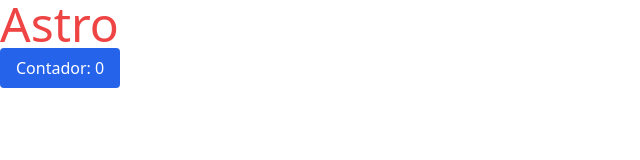
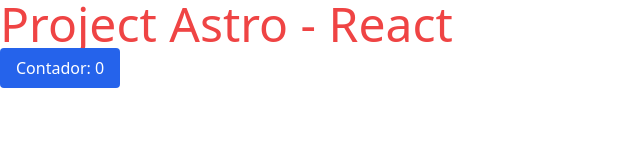
Before and after one commit to FernadoCodeDev/StarIA, an Astro site: page / in a window 1280 px wide. Shown: the whole page, without its empty margins (0-640 px from the left). Built offline with nearby package versions, Linux system fonts and the light colour scheme; Astro itself is replaced by a stand-in of ours.

Commit message:
structure

```diff
--- a/src/pages/index.astro
+++ b/src/pages/index.astro
@@ -1,6 +1,6 @@
 ---
 import "../styles/global.css";
-import BotonReact from "../components/BotonReact";
+import BotonReact from "../components/ui/BotonReact";
 ---
 
 <html lang="en">
@@ -13,7 +13,7 @@ import BotonReact from "../components/BotonReact";
     <title>Astro</title>
   </head>
   <body>
-    <h1 class="text-5xl text-red-500">Astro</h1>
+    <h1 class="text-5xl text-red-500">Project Astro - React</h1>
     <BotonReact client:load />
   </body>
 </html>
```
Also changed, not shown: src/components/ui/BotonReact.tsx (renamed from src/components/BotonReact.tsx).
